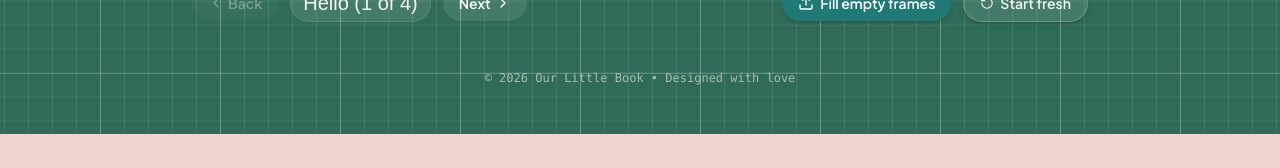
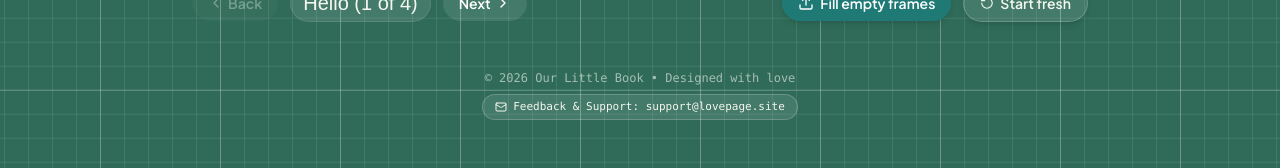
Before and after one commit to KunNuvath/love-page, a Next.js app: page /book in a window 1280 px wide. Shown: the part 1308-1476 px from the top of the page. Before the commit the page ends 1442 px from the top, so only its background shows below. Built offline with nearby package versions, Linux system fonts and the light colour scheme; no server answers; a web font is replaced by a local one.

Commit message:
feat: add contact and feedback button linking to support@lovepage.site

```diff
--- a/src/components/LandingPage.tsx
+++ b/src/components/LandingPage.tsx
@@ -32,6 +32,7 @@ import {
   Coffee,
   Check,
   Flame,
+  Mail,
 } from "lucide-react";
 
 // Occasion Presets with pre-filled messages & song suggestions
@@ -1053,7 +1054,7 @@ export default function LandingPage() {
             </span>
           </div>
 
-          <div className="flex items-center gap-6 font-medium">
+          <div className="flex flex-wrap items-center justify-center gap-4 sm:gap-6 font-medium">
             <Link
               href="/templates"
               className="hover:text-[#cf493e] transition-colors font-semibold text-[#cf493e]"
@@ -1078,6 +1079,14 @@ export default function LandingPage() {
             <a href="#faq" className="hover:text-[#cf493e] transition-colors">
               FAQ
             </a>
+            <a
+              href="mailto:support@lovepage.site?subject=LovePage%20Feedback%20%26%20Report&body=Hi%20LovePage%20Team%2C%0A%0AI%20would%20like%20to%20share%20some%20feedback%20or%20report%20an%20issue%3A%0A%0A"
+              className="inline-flex items-center gap-1.5 px-3 py-1 rounded-full bg-[#ebdcd0] hover:bg-[#cf493e] text-[#4a3b32] hover:text-white transition-all shadow-xs text-xs font-semibold"
+              title="Give feedback or report an issue"
+            >
+              <Mail className="h-3.5 w-3.5" />
+              <span>Contact & Feedback</span>
+            </a>
           </div>
 
           <p className="font-typewriter text-[11px] text-[#9c897c]">
--- a/src/components/LittleBook.tsx
+++ b/src/components/LittleBook.tsx
@@ -18,6 +18,7 @@ import {
   Info,
   SlidersHorizontal,
   Wand2,
+  Mail,
 } from "lucide-react";
 import { createLovePage, uploadImage } from "@/src/lib/supabase";
 import AiLetterModal from "@/src/components/AiLetterModal";
@@ -1328,8 +1329,16 @@ export default function LittleBook() {
       </div>
 
       {/* Footer credits */}
-      <footer className="relative z-20 mt-12 text-center text-xs text-desk-text/60 font-mono">
+      <footer className="relative z-20 mt-12 text-center text-xs text-desk-text/60 font-mono flex flex-col items-center gap-2">
         <p>© {new Date().getFullYear()} Our Little Book • Designed with love</p>
+        <a
+          href="mailto:support@lovepage.site?subject=LovePage%20Feedback%20%26%20Report&body=Hi%20LovePage%20Team%2C%0A%0AI%20would%20like%20to%20share%20some%20feedback%20or%20report%20an%20issue%3A%0A%0A"
+          className="inline-flex items-center gap-1.5 px-3 py-1 rounded-full bg-white/10 hover:bg-white/25 text-desk-text border border-white/20 transition-all text-[11px]"
+          title="Give feedback or report an issue"
+        >
+          <Mail className="h-3 w-3" />
+          <span>Feedback & Support: support@lovepage.site</span>
+        </a>
       </footer>
 
       {/* Share Modal */}
--- a/src/components/LovePage.tsx
+++ b/src/components/LovePage.tsx
@@ -31,6 +31,7 @@ import {
   Search,
   Palette,
   Scissors,
+  Mail,
 } from "lucide-react";
 import AiLetterModal from "@/src/components/AiLetterModal";
 import ShareModal from "@/src/components/ShareModal";
@@ -1233,7 +1234,7 @@ function LovePageContent() {
       </div>
 
       {/* Footer / Copyright at bottom of the page (Code-only, not editable in sidebar) */}
-      <footer className="relative z-10 mt-10 mb-4 flex flex-col items-center justify-center gap-1.5 text-center">
+      <footer className="relative z-10 mt-10 mb-4 flex flex-col items-center justify-center gap-2 text-center">
         <div className="flex items-center gap-2 text-xs sm:text-sm font-typewriter text-[#7c564c]">
           <span>{DEFAULT_CONFIG.creationName}</span>
           <span>•</span>
@@ -1242,6 +1243,14 @@ function LovePageContent() {
         <p className="text-[11px] sm:text-xs font-typewriter text-[#9b7267]">
           {DEFAULT_CONFIG.copyright}
         </p>
+        <a
+          href="mailto:support@lovepage.site?subject=LovePage%20Feedback%20%26%20Report&body=Hi%20LovePage%20Team%2C%0A%0AI%20would%20like%20to%20share%20some%20feedback%20or%20report%20an%20issue%3A%0A%0A"
+          className="mt-1 inline-flex items-center gap-1.5 px-3 py-1 rounded-full bg-white/60 hover:bg-[#cf493e] text-[#694840] hover:text-white border border-[#debfa8] shadow-xs text-[11px] font-mono transition-all"
+          title="Give feedback or report an issue"
+        >
+          <Mail className="h-3 w-3" />
+          <span>Feedback & Support: support@lovepage.site</span>
+        </a>
       </footer>
 
       {/* Share Modal */}
```
